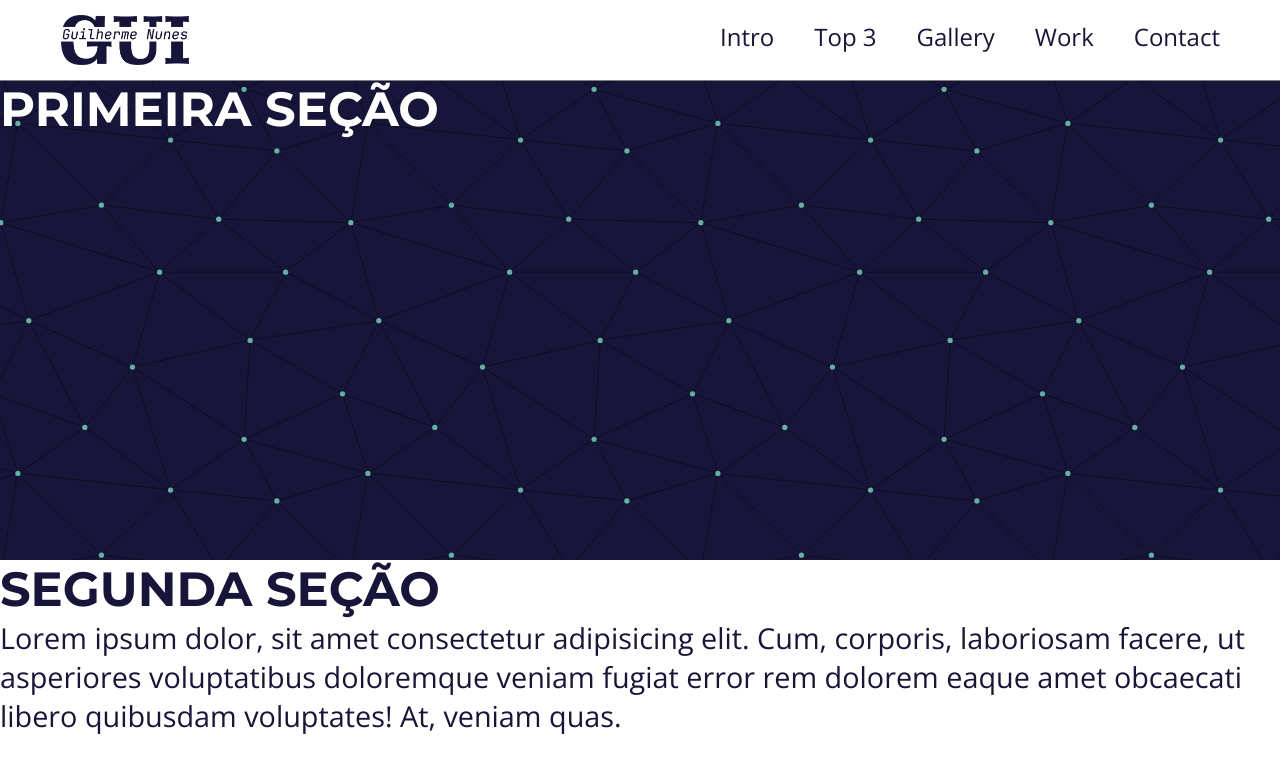
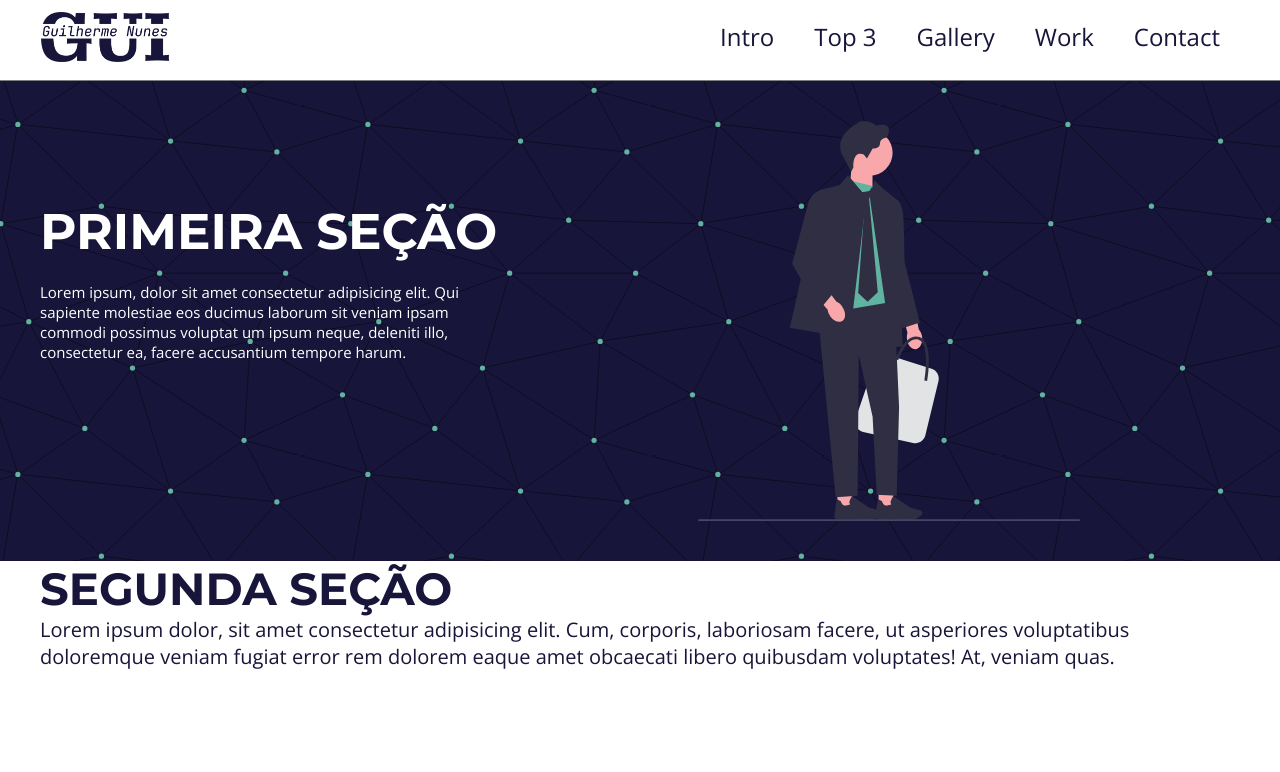
Before and after one commit to Styngel/Simple-Landing-Page, a plain HTML site: page index.html in a window 1280 px wide. Drawn offline with nearby package versions, Linux system fonts and the light colour scheme.

Commit message:
Primeira section feita

```diff
--- a/assets/css/Styles.css
+++ b/assets/css/Styles.css
@@ -2,52 +2,53 @@
     --cor1: #18153A;
 }
 * {
-    margin:0;
+    margin: 0;
     padding: 0;
 }
 html{
-    font-size: 62,5%;
+    font-size: 62.5%;
 }
 body {
     font-family: 'open sans';
-    font-size: 1.8rem;
+    font-size: 2rem;
     color: var(--cor1);
 }
 h1, h2, h3 {
 font-family: 'montserrat';
-font-size: 3rem;
+font-size: 4.5rem;
 }
+
+
+/*--------------------------Menu-------------------------------------------------*/
 .menu{
     background-color:white;
-    height: 80px;
+    height: 8rem;
     position: fixed;
     width: 100%;
-    border-bottom: 1px solid gray;
+    border-bottom: 0.1rem solid gray;
+    z-index: 1;
 }
 .menu-content {
-    max-width: 1200px;
+    max-width: 120rem;
     margin: 0 auto;
-    height: 80px;
+    height: 8rem;
     display: flex;
     justify-content: space-between;
     align-items: center;
     color: var(--cor1);
 }
-.logo {
-    height: 50px;
-    width: 130px;
+.logo{
+    height: 5rem;
+    width: 13rem;
 }
 .menu-content a {
-    height: 50px;
-    padding-left: 20px;
-    padding-right: 20px;
     position: relative;
 }
 .menu-content nav ul {
     display: flex;
 }
 .menu-content ul li {
-    height: 80px;
+    height: 8rem;
     font-size: 1.5rem;
     display: flex;
     align-items: center center;
@@ -55,16 +56,17 @@ font-size: 3rem;
 .menu-content ul li a {
     list-style: none;
     display: block;
-    height: 40px;
-    padding: 20px;
+    height: 4rem;
+    padding: 2rem;
     text-align: center center;
     text-decoration: none;
     color:inherit;
+    font-size: 2.4rem;
 }
 .logo1::after{
     content:'';
     position: absolute;
-    bottom: -5px;
+    bottom: -0.5rem;
     left: 50%;
     width: 0%;
     height: 0.2rem;
@@ -72,24 +74,69 @@ font-size: 3rem;
     transition: all 300ms ease-in-out;
 }
 .logo1:hover::after{
-    width: 80%;
-    left: 10%;
+    width: 100%;
+    left: 1%;
 }
 .menu-content ul li a:hover {
     background-color: rgba(24,21,58,0.8);
     transition:all 0.5s ease-in-out;
-    text-shadow: 2px 2px 10px #fff;
+    text-shadow: 0.2rem 0.2rem 1rem #fff;
     text-decoration:underline;
     color: white;
 }
-.sec1{
+/*------------------------------------------------------------------------------*/
+
+
+/*--------------------------Estrutura-------------------------------------------*/
+.main-content{
+    max-width: 120rem;
+    margin: 0 auto;
+}
+.fundo-svg {
+    background-image: url(../img/main-svg.svg);
+    background-size: cover;
+    background-position: center center;
+    background-size: 35rem;
+    color:white;
+    width: 100%;
+}
+/*------------------------------------------------------------------------------*/
+
+
+.intro{
     height: 60vh;
     width: 100%;
-    padding-top: 80px;
-background-image: url(../img/main-svg.svg);
-background-size: cover;
-background-position: center center;
-background-size: 350px;
-    color:white;
+    padding-top: 8.1rem;
     font-size: 1.5rem;
 }
+.intro-grid{
+    display: grid;
+    grid-template-columns: 1fr 1.5fr;
+    gap: 3rem;
+    align-items: center;
+    height: 60vh;
+}
+.intro-text .intro-img{
+    display: flex;
+    flex-direction: column wrap;
+    justify-content: center;
+}
+.intro-text h1{
+    font-size: 5rem;
+    margin-bottom: 2rem;
+    margin-top: -8rem;
+    text-transform: uppercase;
+}
+.intro-img{
+    display: flex;
+    flex-direction: column;
+    align-items: center;
+    height: 40rem;
+    width: 100%;
+}
+.intro-img img{
+    max-width: 100%;
+    height: auto;
+    overflow: hidden;
+
+}
--- a/index.html
+++ b/index.html
@@ -9,26 +9,40 @@
 </head>
 <body>
     <aside class="menu">
-        <section class="menu-content">
-         <a href="#" class="logo1"><img src="/assets/img/Sem título-2.png "  class="logo">  </a>
-        <nav>
-         <ul>
+        <div class="menu-content">
+         <a href="#" class="logo1"> <img src="/assets/img/Sem título-2.png "  class="logo">  </a>
+          <nav>
+           <ul>
             <li> <a href="#"> Intro </a> </li>
             <li> <a href="#"> Top 3</a> </li>
             <li> <a href="#"> Gallery</a> </li>
             <li> <a href="#"> Work</a> </li>
             <li> <a href="#"> Contact</a> </li>
-         </ul>
-        </nav>
+           </ul>
+          </nav>
+        </div>
     </aside>
-</section>
-    <section class="sec1">
-        <h1>PRIMEIRA SEÇÃO</h1>
+    <section class="intro fundo-svg">
+        <div class="main-content intro-grid">
+            <div class="intro-text">
+        <h1>Primeira seção</h1>
+        <p>Lorem ipsum, dolor sit amet consectetur adipisicing elit.
+            Qui sapiente molestiae eos ducimus laborum sit veniam ipsam commodi
+            possimus voluptat um ipsum neque, deleniti illo, consectetur ea, facere
+            accusantium tempore harum.</p>
+            </div>
+            <div class="intro-img">
+                <img src="assets/img/Bussinessman.svg" class="img-intro" alt="Imagem de um homem de negocios segurando uma maleta">
+            </div>
+        </div>
     </section>
+    <section>
+        <div class="main-content">
 <h1> SEGUNDA SEÇÃO</h1>
     <p> Lorem ipsum dolor, sit amet consectetur adipisicing elit. Cum, corporis,
     laboriosam facere, ut asperiores voluptatibus doloremque veniam fugiat error
     rem dolorem eaque amet obcaecati libero quibusdam voluptates! At, veniam quas.</p>
-
+        </div>
+    </section>
 </body>
 </html>
```
Also changed, not shown: assets/img/bussinessman.svg (added).
